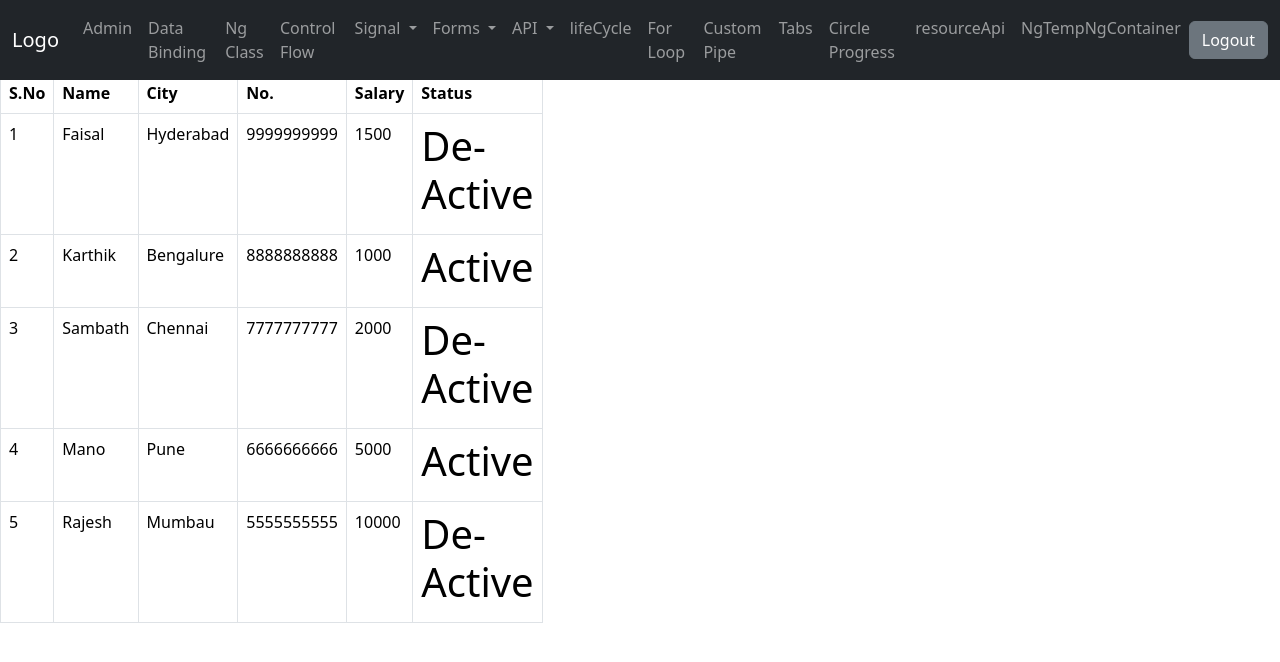
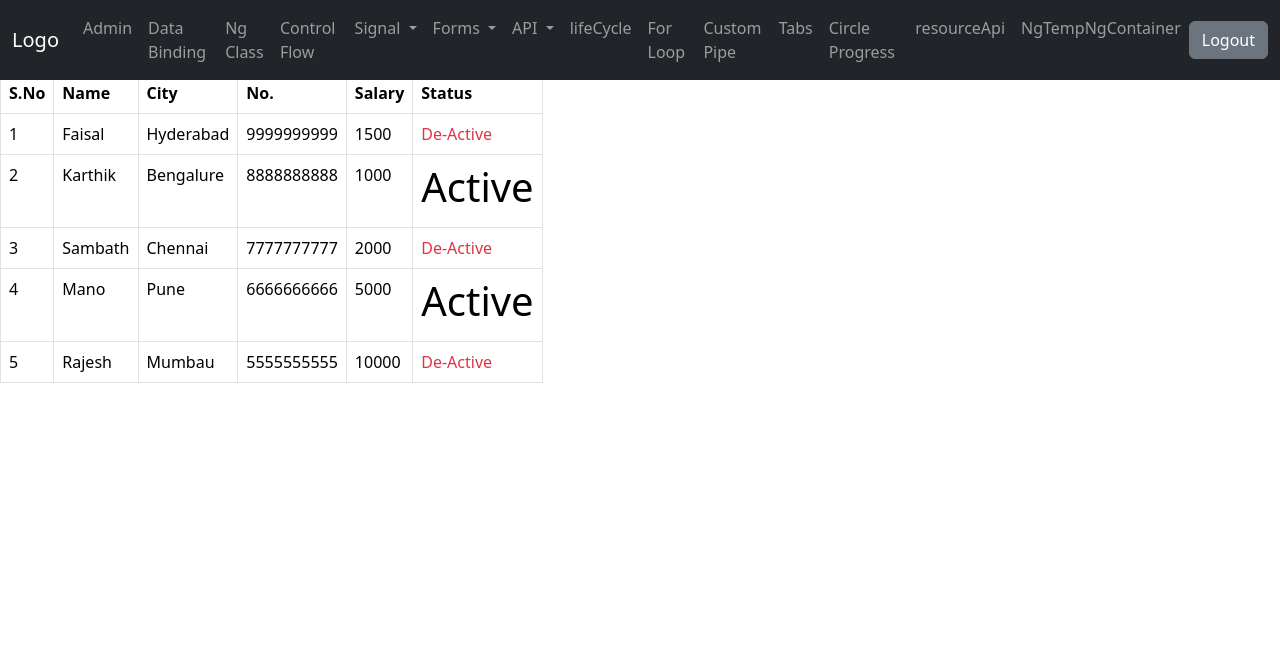
Before and after one commit to moh-faisal85/AngularJS, an Angular app in the folder Training.Angular19.Project/: page /ngTemp in a window 1280 px wide. Shown: the top 662 px of the page. Built offline with nearby package versions, Linux system fonts and the light colour scheme; sample sign-in values are in the browser's storage.

Commit message:
Part-26-Angular19-ngTemplate-ngIf-else logic- Implementation

```diff
--- a/Training.Angular19.Project/src/app/components/ng-temp-ng-container/ng-temp-ng-container.component.html
+++ b/Training.Angular19.Project/src/app/components/ng-temp-ng-container/ng-temp-ng-container.component.html
@@ -36,8 +36,7 @@
                         <td>{{emp.contactNo}}</td>
                         <td>{{emp.salary }}</td>
                         <td>
-                            <h1 *ngIf="emp.isActive">Active</h1>
-                            <h1 *ngIf="!emp.isActive">De-Active</h1>
+                            <h1 *ngIf="emp.isActive else tempDeActive">Active</h1>
                         </td>
                     </tr>
                 </ng-container>
@@ -46,3 +45,9 @@
         </table>
     </div>
 </div>
+
+<ng-template #tempDeActive>
+    <div class="text-danger">
+        <span>De-Active</span>
+    </div>
+</ng-template>
```
